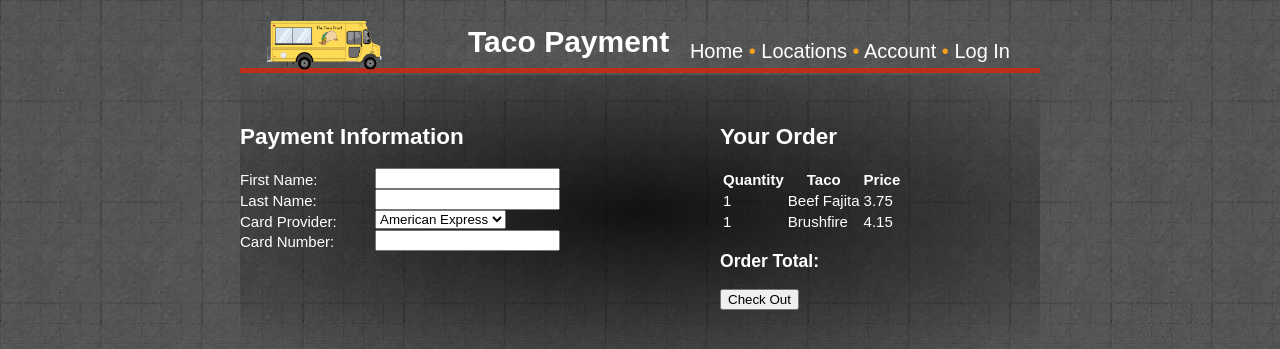
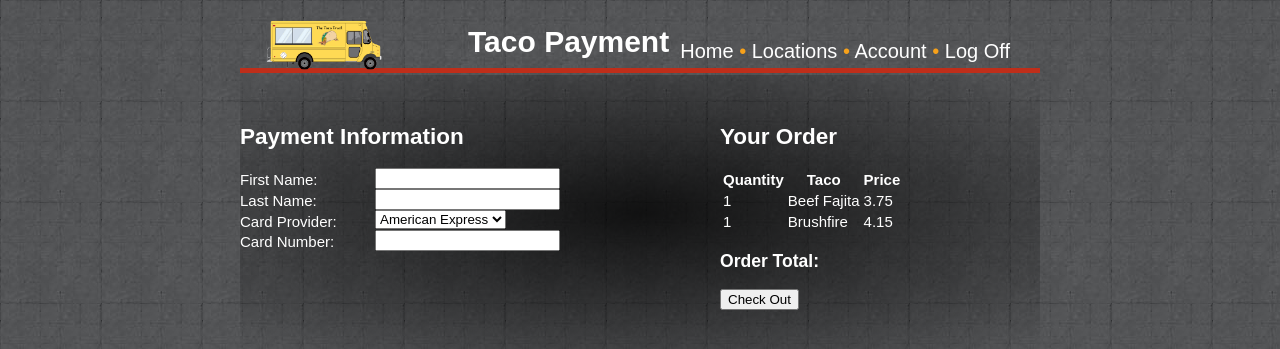
Before and after one commit to ntaylorbishop/TacoTruck, a PHP site: page /payment.php in a window 1280 px wide. Shown: the top 349 px of the page. Run offline with PHP 8.4, Linux system fonts and the light colour scheme.

Commit message:
Changed "Log In" link to "Log Off"

```diff
--- a/payment.php
+++ b/payment.php
@@ -16,7 +16,7 @@
 
 <body>
 <div id="topBar"> <img src="img/taco_truck_logo.png" id="logo">
-  <div id="links"> <a href="user.php">Home</a> &#x2022; <a href="locations.html">Locations</a> &#x2022; <a href="account.php">Account</a> &#x2022; <a href="index.php">Log In</a></div>
+  <div id="links"> <a href="user.php">Home</a> &#x2022; <a href="locations.html">Locations</a> &#x2022; <a href="account.php">Account</a> &#x2022; <a href="index.php">Log Off</a></div>
   <div class="divider"></div>
 </div>
 <h1 id="title">Taco Payment</h1>
```
